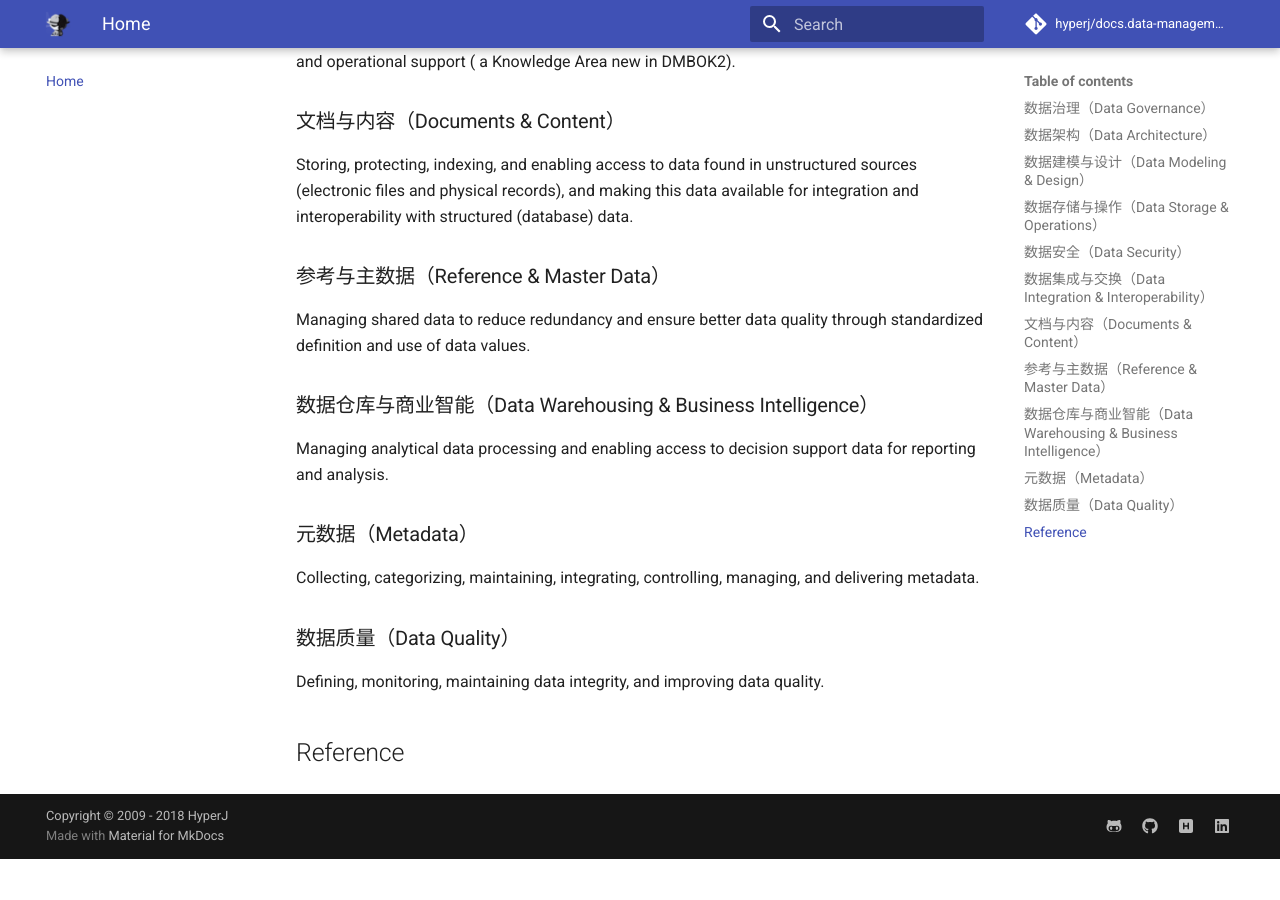
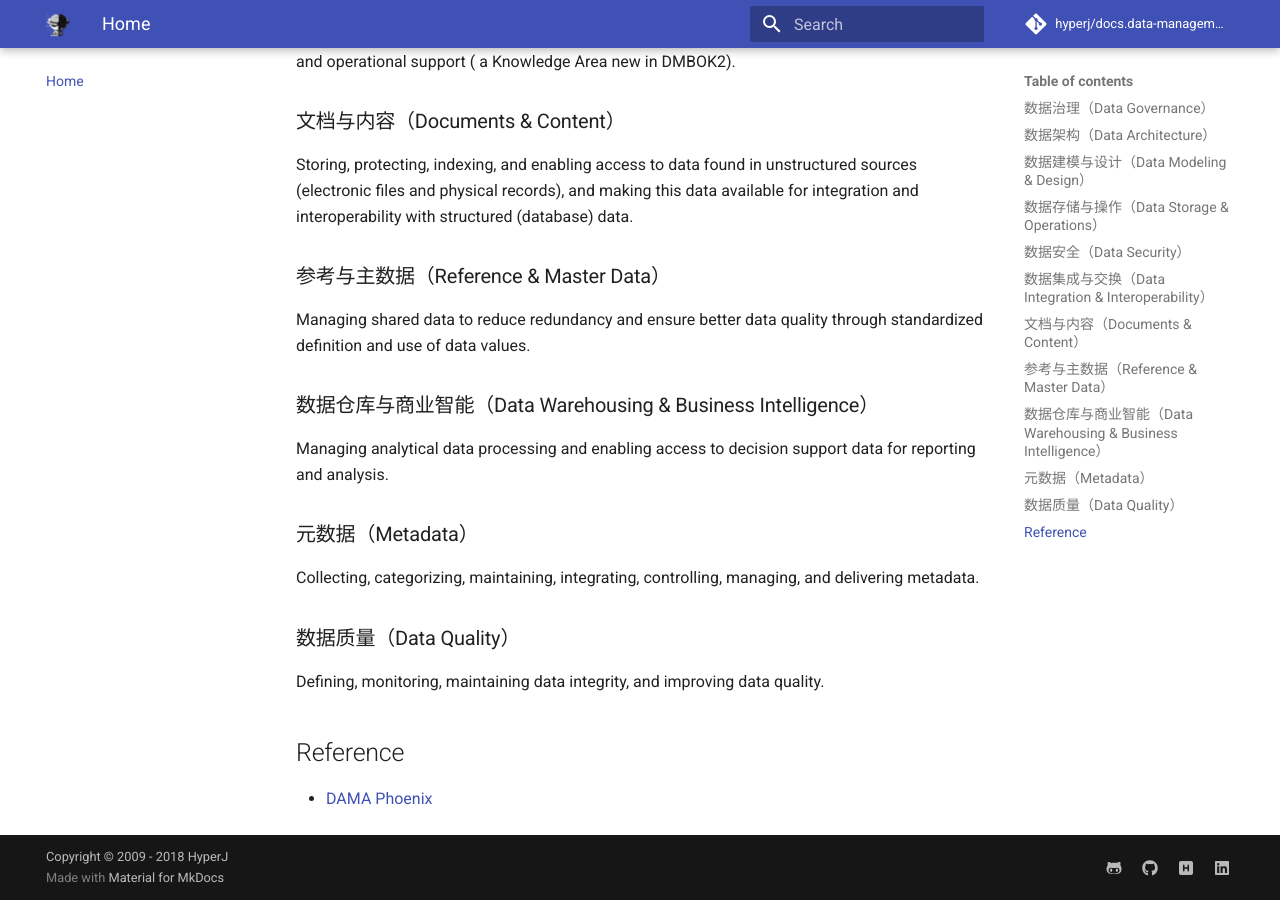
Before and after one commit to hyperj/note.data-management, an MkDocs documentation site: the page built from docs/index.md, in a window 1280 px wide and 900 px high, scrolled down 922 px. Built offline with MkDocs 1.6.1 and Material for MkDocs 9.7.7, drawn with Linux system fonts in a browser that asks for light colours; comment, search, counter and statistics services are not loaded; before the commit the page ends 1781 px from its top, so only the background shows below that.

Commit message:
update docs

```diff
--- a/docs/index.md
+++ b/docs/index.md
@@ -45,3 +45,5 @@ Collecting, categorizing, maintaining, integrating, controlling, managing, and d
 Defining, monitoring, maintaining data integrity, and improving data quality.
 
 ## Reference
+
+*  [DAMA Phoenix](http://dama-phoenix.org/)
```
